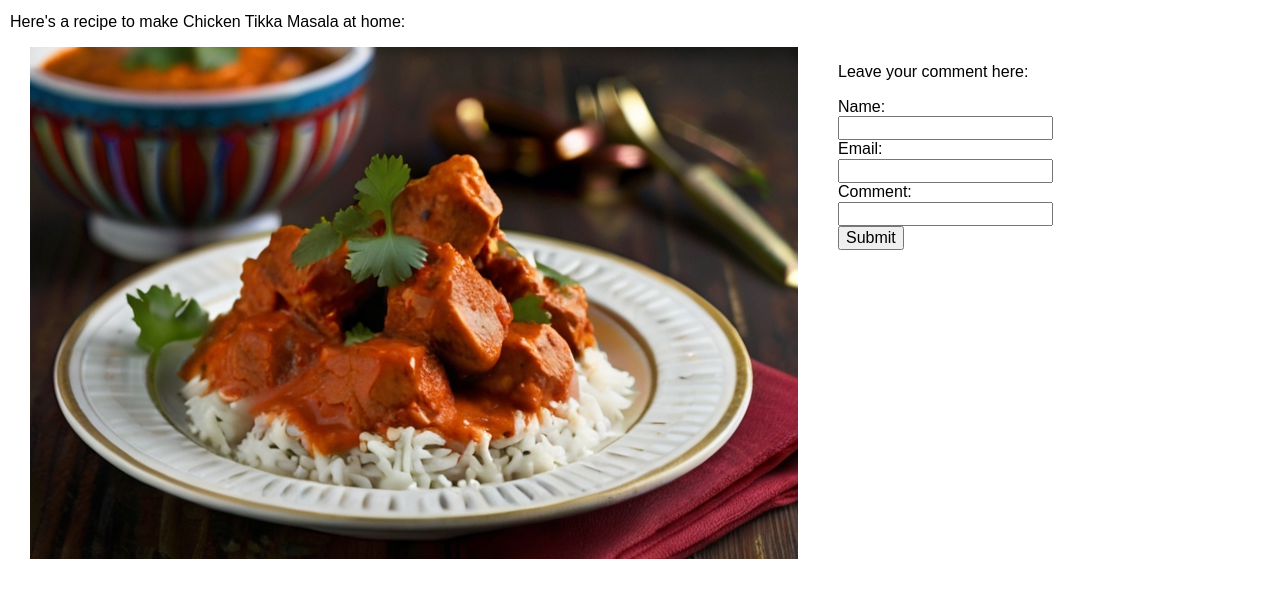
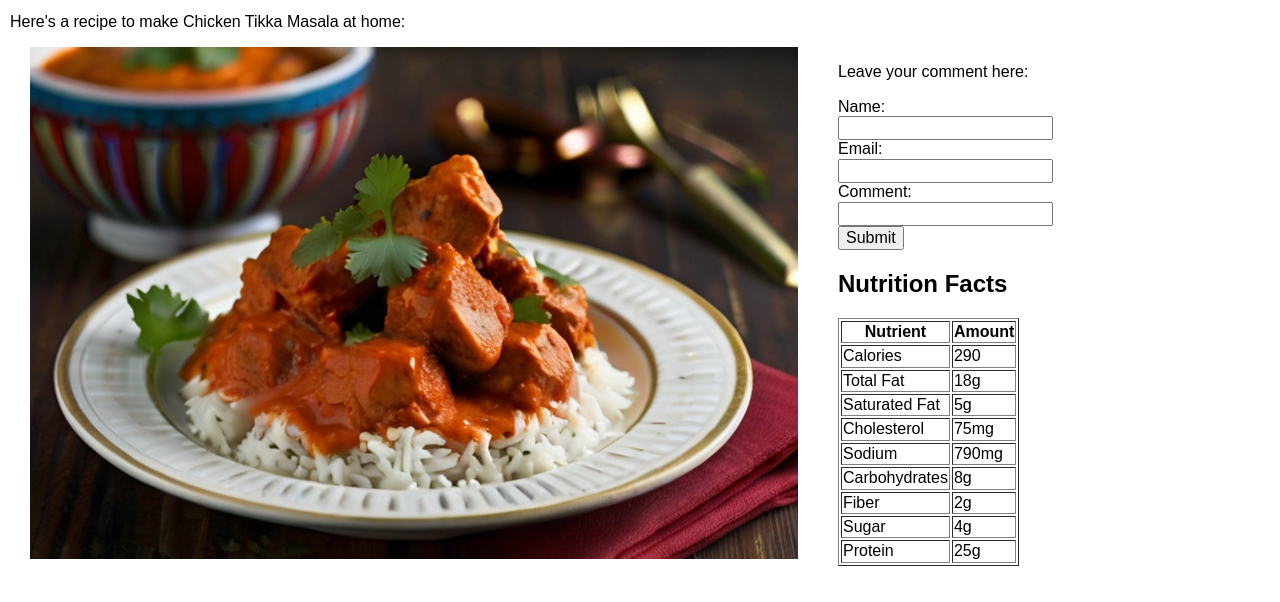
Before and after one commit to kirandhathri-b/assignment, a plain HTML site: page index.html in a window 1280 px wide. Shown: the part 238-840 px from the top of the page. Drawn offline with nearby package versions, Linux system fonts and the light colour scheme.

Commit message:
index.html

```diff
--- a/index.html
+++ b/index.html
@@ -28,6 +28,53 @@
     <label for="comment">Comment:</label><br>
     <input type="text" id = "comment" comment ="coment" required></input><br>
     <button id = "submitbutton">Submit</button>
+
+    <div id="nutrition">
+  <h2>Nutrition Facts</h2>
+  <table border="1">
+    <tr>
+      <th>Nutrient</th>
+      <th>Amount</th>
+    </tr>
+    <tr>
+      <td>Calories</td>
+      <td>290</td>
+    </tr>
+    <tr>
+      <td>Total Fat</td>
+      <td>18g</td>
+    </tr>
+    <tr>
+      <td>Saturated Fat</td>
+      <td>5g</td>
+    </tr>
+    <tr>
+      <td>Cholesterol</td>
+      <td>75mg</td>
+    </tr>
+    <tr>
+      <td>Sodium</td>
+      <td>790mg</td>
+    </tr>
+    <tr>
+      <td>Carbohydrates</td>
+      <td>8g</td>
+    </tr>
+    <tr>
+      <td>Fiber</td>
+      <td>2g</td>
+    </tr>
+    <tr>
+      <td>Sugar</td>
+      <td>4g</td>
+    </tr>
+    <tr>
+      <td>Protein</td>
+      <td>25g</td>
+    </tr>
+  </table>
+</div>
+
   </div>
 </div>
   <div id = main>
```
